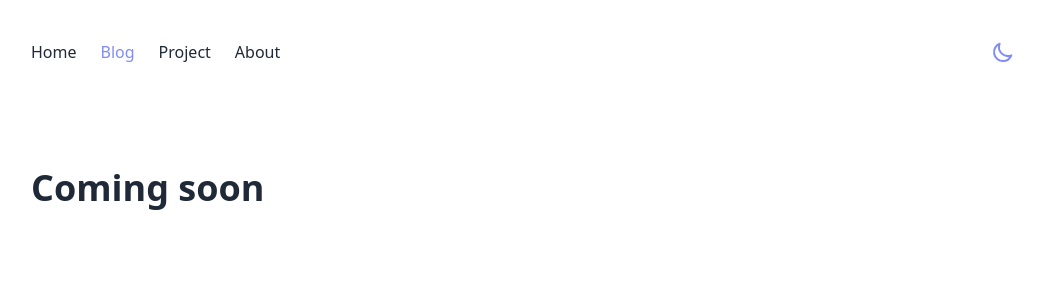
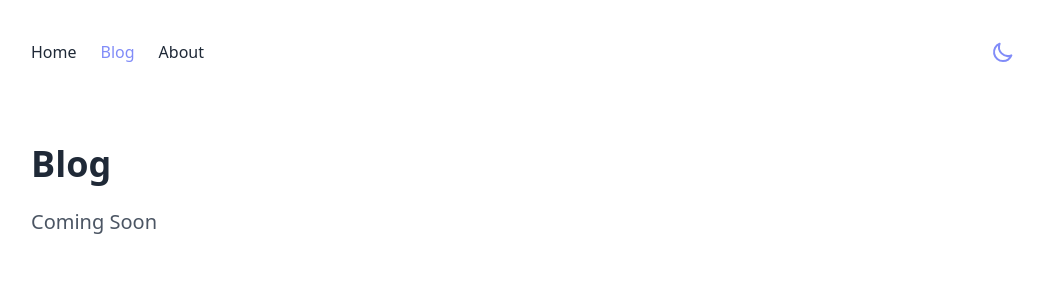
Before and after one commit to wdwiramadhan/wdwiramadhan, a Next.js app: page /blog in a window 1280 px wide. Shown: the top 300 px of the page, without its empty margins (113-1156 px from the left). Built offline with nearby package versions, Linux system fonts and the light colour scheme.

Commit message:
Refactor code

```diff
--- /dev/null
+++ b/src/components/BasicLink.tsx
@@ -0,0 +1,46 @@
+import Link from "next/link";
+import clsx from "clsx";
+
+interface BasicLinkProps extends React.AnchorHTMLAttributes<HTMLAnchorElement> {
+  isNewTab?: boolean;
+  isExternal?: boolean;
+  isActive?: boolean;
+}
+
+export const BasicLink: React.FC<BasicLinkProps> = ({
+  children,
+  href = "",
+  isNewTab = false,
+  isExternal = false,
+  isActive = false,
+  className,
+  ...rest
+}: BasicLinkProps) => {
+  const style = clsx(
+    "hover:text-indigo-400",
+    isActive && "text-indigo-400",
+    className
+  );
+
+  if (!isExternal && !isNewTab) {
+    return (
+      <Link href={href}>
+        <a {...rest} className={style}>
+          {children}
+        </a>
+      </Link>
+    );
+  }
+
+  return (
+    <a
+      target={isNewTab ? "_blank" : "_self"}
+      rel="noopener noreferrer"
+      href={href}
+      {...rest}
+      className={style}
+    >
+      {children}
+    </a>
+  );
+};
--- a/src/components/Header.tsx
+++ b/src/components/Header.tsx
@@ -1,9 +1,10 @@
+import { useEffect, useState } from "react";
+import { useRouter } from "next/router";
 import clsx from "clsx";
+
 import { MoonIcon, SunIcon } from "@heroicons/react/outline";
 import useTheme from "@/hooks/useTheme";
-import { useRouter } from "next/router";
-import { useEffect, useState } from "react";
-import Link from "next/link";
+import { BasicLink } from "./BasicLink";
 
 type LinkType = {
   href: string;
@@ -16,16 +17,9 @@ function NavItem({ link }: { link: LinkType }) {
   const isActive = router.asPath === href;
   return (
     <li>
-      <Link href={href}>
-        <a
-          className={clsx(
-            "hover:text-indigo-400",
-            isActive && "text-indigo-400"
-          )}
-        >
-          {label}
-        </a>
-      </Link>
+      <BasicLink href={href} isActive={isActive}>
+        {label}
+      </BasicLink>
     </li>
   );
 }
@@ -34,7 +28,6 @@ function Nav() {
   const links: Array<LinkType> = [
     { href: "/", label: "Home" },
     { href: "/blog", label: "Blog" },
-    { href: "/project", label: "Project" },
     { href: "/about", label: "About" },
   ];
   return (
--- a/src/components/Layout.tsx
+++ b/src/components/Layout.tsx
@@ -1,4 +1,3 @@
-import * as React from "react";
 import { Header } from "@/components";
 import { PreloadProvider } from "@/context/PreloadContext";
 
--- a/src/components/Seo.tsx
+++ b/src/components/Seo.tsx
@@ -8,8 +8,7 @@ export default function Seo(props: any) {
   const meta = {
     title: "Wahyu Dwi Ramadhan",
     siteName: "wdwiramadhan",
-    description:
-      "Web to showcase of my projects, and some of my thoughts about web development",
+    description: "Web to showcase my thoughts about web development",
     image: "#",
     url: "https://wdwiramadhan.vercel.app",
     type: "website",
--- a/src/context/PreloadContext.tsx
+++ b/src/context/PreloadContext.tsx
@@ -1,11 +1,11 @@
-import * as React from "react";
+import { useState, useEffect, createContext, ReactNode } from "react";
 
-const PreloadContext = React.createContext<boolean>(false);
+const PreloadContext = createContext<boolean>(false);
 
-function PreloadProvider({ children }: { children: React.ReactNode }) {
-  const [preloaded, setPreloaded] = React.useState<boolean>(false);
+function PreloadProvider({ children }: { children: ReactNode }) {
+  const [preloaded, setPreloaded] = useState<boolean>(false);
 
-  React.useEffect(() => {
+  useEffect(() => {
     setTimeout(() => {
       setPreloaded(true);
     }, 200);
--- a/src/context/ThemeContext.tsx
+++ b/src/context/ThemeContext.tsx
@@ -1,4 +1,4 @@
-import * as React from "react";
+import { useState, useEffect, createContext, ReactNode } from "react";
 
 const getInitialTheme = (): string => {
   if (typeof window !== "undefined" && window.localStorage) {
@@ -15,9 +15,9 @@ const getInitialTheme = (): string => {
   return "light";
 };
 
-const ThemeContext = React.createContext<any>(getInitialTheme());
-const ThemeProvider = ({ children }: { children: React.ReactNode }) => {
-  const [theme, setTheme] = React.useState<string>(getInitialTheme());
+const ThemeContext = createContext<any>(getInitialTheme());
+const ThemeProvider = ({ children }: { children: ReactNode }) => {
+  const [theme, setTheme] = useState<string>(getInitialTheme());
   const rawSetTheme = (rawTheme: string) => {
     if (rawTheme === "dark") {
       document.documentElement.classList.add("dark");
@@ -28,7 +28,7 @@ const ThemeProvider = ({ children }: { children: React.ReactNode }) => {
     window.localStorage.setItem("theme", rawTheme);
   };
 
-  React.useEffect(() => {
+  useEffect(() => {
     rawSetTheme(theme);
     return () => {
       rawSetTheme(theme);
--- a/src/hooks/useLoaded.tsx
+++ b/src/hooks/useLoaded.tsx
@@ -1,11 +1,11 @@
-import * as React from "react";
+import { useState, useEffect } from "react";
 import usePreload from "./usePreload";
 
 export default function useLoaded() {
-  const [isLoaded, setIsLoaded] = React.useState<boolean>(false);
+  const [isLoaded, setIsLoaded] = useState<boolean>(false);
   const preloaded = usePreload();
 
-  React.useEffect(() => {
+  useEffect(() => {
     if (preloaded) {
       setIsLoaded(true);
     } else {
--- a/src/hooks/usePreload.tsx
+++ b/src/hooks/usePreload.tsx
@@ -1,6 +1,6 @@
-import * as React from "react";
+import { useContext } from "react";
 import { PreloadContext } from "@/context/PreloadContext";
 
 export default function usePrelaod() {
-  return React.useContext(PreloadContext);
+  return useContext(PreloadContext);
 }
--- a/src/hooks/useTheme.tsx
+++ b/src/hooks/useTheme.tsx
@@ -1,6 +1,6 @@
-import * as React from "react";
+import { useContext } from "react";
 import { ThemeContext } from "@/context/ThemeContext";
 
 export default function useTheme() {
-  return React.useContext(ThemeContext);
+  return useContext(ThemeContext);
 }
--- a/src/layouts/Default.tsx
+++ b/src/layouts/Default.tsx
@@ -1,8 +1,8 @@
-import * as React from "react";
+import { ReactNode } from "react";
 import { Header } from "@/components";
 import { PreloadProvider } from "@/context/PreloadContext";
 
-export default function Default({ children }: { children: React.ReactNode }) {
+export default function Default({ children }: { children: ReactNode }) {
   return (
     <>
       <Header />
--- a/src/pages/blog.tsx
+++ b/src/pages/blog.tsx
@@ -1,13 +1,35 @@
+import clsx from "clsx";
+
 import { Layout } from "@/layouts";
+import useLoaded from "@/hooks/useLoaded";
+import { Seo } from "@/components";
 
 export default function Blog() {
+  const isLoaded = useLoaded();
+
   return (
     <Layout>
-      <div className="flex container max-w-5xl mx-auto px-4 py-16">
-        <h1 className="font-bold text-4xl text-gray-800 dark:text-white">
-          Coming soon
-        </h1>
-      </div>
+      <Seo title="Blog" />
+      <main>
+        <section className="flex container max-w-5xl mx-auto px-4 py-10">
+          <div
+            className={clsx("flex flex-col gap-6", isLoaded && "fade-in-start")}
+          >
+            <h1
+              className="font-bold text-4xl text-gray-800 dark:text-gray-100"
+              data-fade="1"
+            >
+              Blog
+            </h1>
+            <div
+              className="text-xl text-gray-600 dark:text-gray-300"
+              data-fade="2"
+            >
+              Coming Soon
+            </div>
+          </div>
+        </section>
+      </main>
     </Layout>
   );
 }
--- a/src/pages/project.tsx
+++ /dev/null
@@ -1,13 +0,0 @@
-import { Layout } from "@/layouts";
-
-export default function Project() {
-  return (
-    <Layout>
-      <div className="flex container max-w-5xl mx-auto px-4 py-16">
-        <h1 className="font-bold text-4xl text-gray-800 dark:text-white">
-          Coming soon
-        </h1>
-      </div>
-    </Layout>
-  );
-}
```
